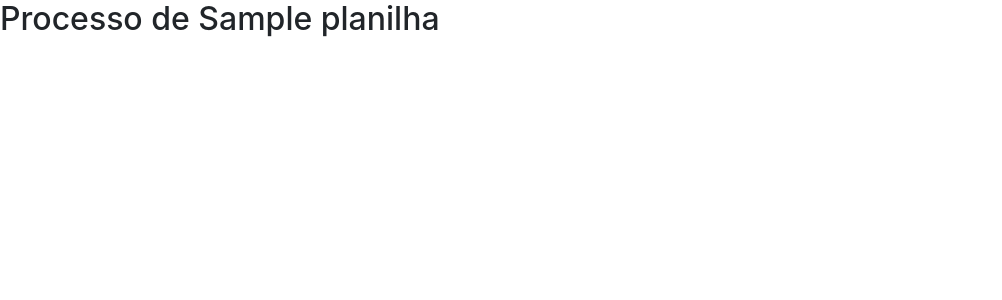
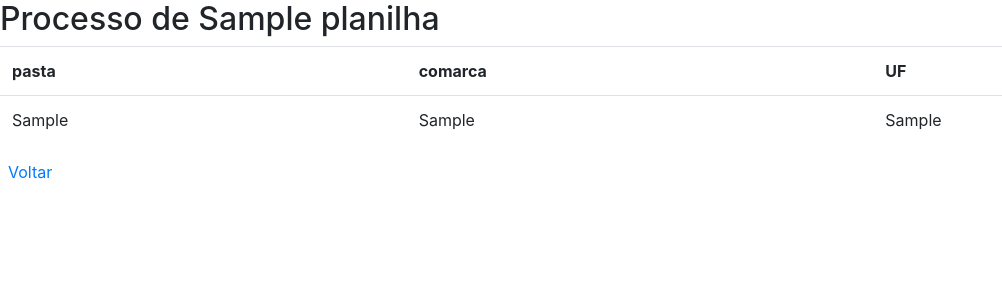
Before and after one commit to rjLelis/cadastro-processo, a Django app: page /processo/1 in a window 1280 px wide. Shown: the top 300 px of the page, without its empty margins (0-1002 px from the left). Run offline with Django 3.2, Linux system fonts and the light colour scheme; tables that the repository leaves empty hold one stand-in row (values such as "Sample post"); some libraries are stand-ins or nearby versions.

Commit message:
Tela de detalhe de processo finalizada

```diff
--- a/cadastro_processo/templates/cadastro_processo/processo_detalhe.html
+++ b/cadastro_processo/templates/cadastro_processo/processo_detalhe.html
@@ -1,5 +1,20 @@
 {% extends 'cadastro_processo/base.html' %}
 {% block title %} Processo {% endblock title %}
 {% block content %}
-    <h2>Processo de {{planilha.nome}}</h2>
+    <h2>Processo de {{ planilha.nome }}</h2>
+    <table class="table">
+        <tr>
+            <th scope="col">pasta</th>
+            <th scope="col">comarca</th>
+            <th scope="col">UF</th>
+        </tr>
+        {% for processo in processos %}
+        <tr>
+            <td>{{ processo.pasta }}</td>
+            <td>{{ processo.comarca }}</td>
+            <td>{{ processo.uf }}</td>
+        </tr>
+        {% endfor %}
+    </table>
+    <a class="ml-2" href="{% url 'cadastro_processo:home' %}">Voltar</a>
 {% endblock content %}
--- a/cadastro_processo/views.py
+++ b/cadastro_processo/views.py
@@ -23,7 +23,7 @@ def cadastro(request):
 
 def processo_detail(request, id):
     context = {
-        'processo': Processo.objects.filter(cliente_id=id),
+        'processos': Processo.objects.filter(cliente_id=id),
         'planilha': Planilha.objects.get(id=id)
     }
     return render(request, 'cadastro_processo/processo_detalhe.html', context=context)
```
